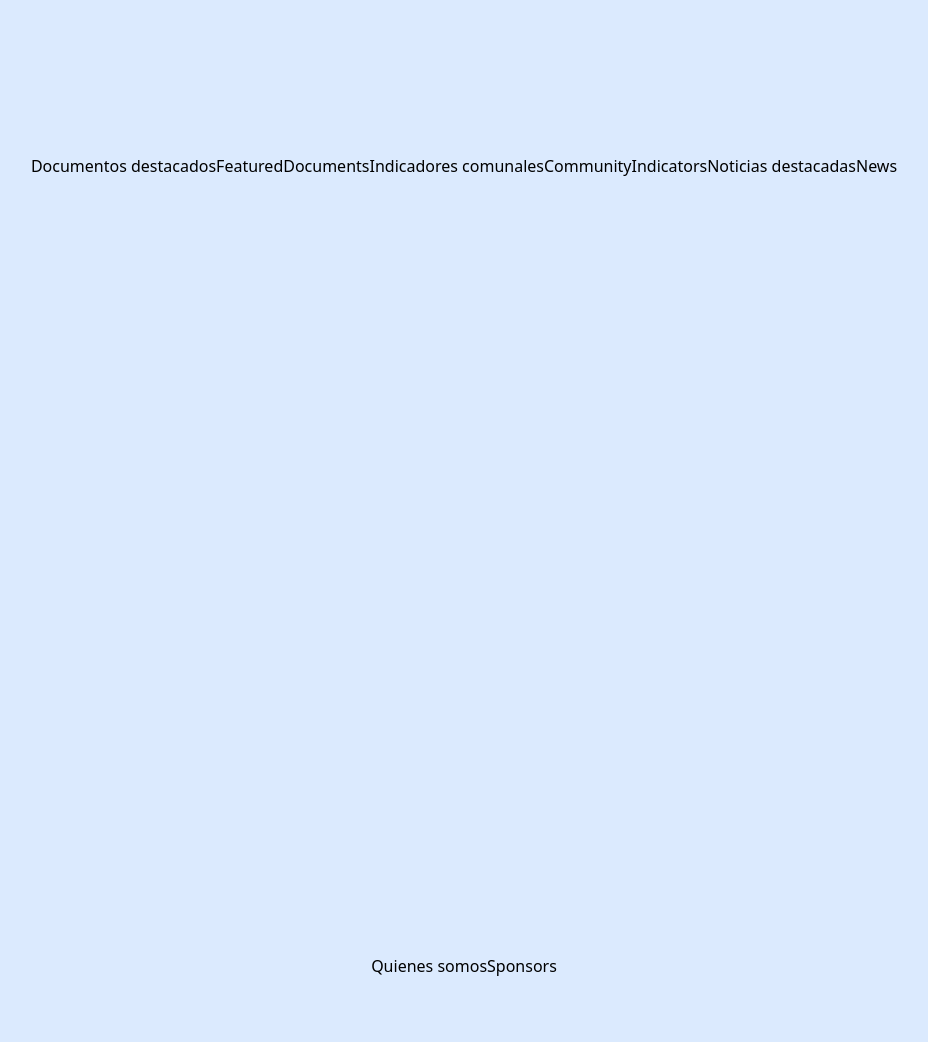
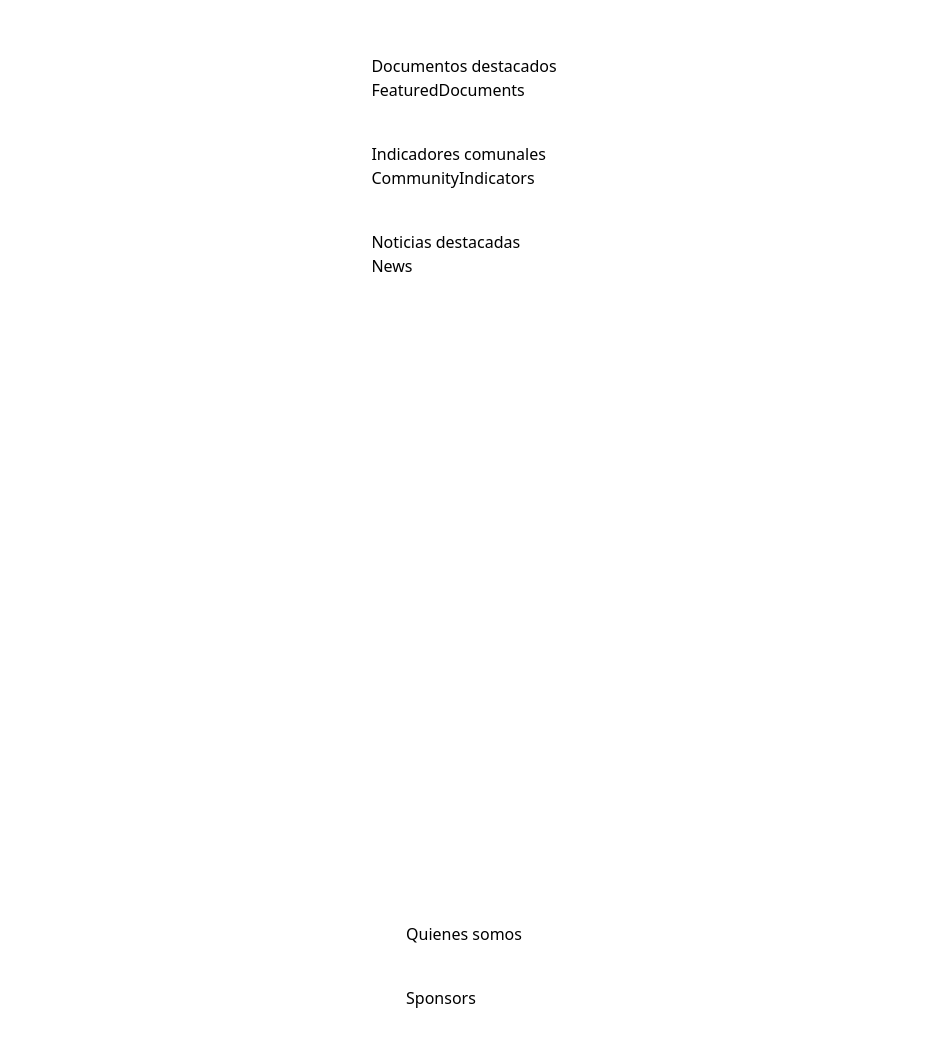
Before and after one commit to jaime-hndz/fondocyt, a React (Vite) app: page / in a window 1280 px wide. Shown: the part 1144-2186 px from the top of the page, without its empty margins (176-1104 px from the left). Built offline with nearby package versions, Linux system fonts and the light colour scheme.

Commit message:
fix config and add style to sections

```diff
--- a/package.json
+++ b/package.json
@@ -15,6 +15,7 @@
     "@mui/icons-material": "^6.4.2",
     "@mui/material": "^6.4.0",
     "@tailwindcss/vite": "^4.0.0",
+    "path": "^0.12.7",
     "react": "^18.3.1",
     "react-dom": "^18.3.1",
     "react-router": "^7.1.3",
@@ -24,6 +25,7 @@
   },
   "devDependencies": {
     "@eslint/js": "^9.17.0",
+    "@types/node": "^22.13.1",
     "@types/react": "^18.3.18",
     "@types/react-dom": "^18.3.5",
     "@vitejs/plugin-react-swc": "^3.5.0",
--- a/src/components/home/featured/FeaturedSection.tsx
+++ b/src/components/home/featured/FeaturedSection.tsx
@@ -1,17 +1,25 @@
-import { PageSection } from '../../layout/PageSection'
-import { FeaturedDocuments } from './FeaturedDocuments'
-import { CommunityIndicators } from './CommunityIndicators'
-import { News } from './News'
+import { PageSection } from "../../layout/PageSection";
+import { FeaturedDocuments } from "./FeaturedDocuments";
+import { CommunityIndicators } from "./CommunityIndicators";
+import { News } from "./News";
 
 export const FeaturedSection = () => {
   return (
     <PageSection>
+      <div className="flex flex-col gap-10">
+        <div>
           Documentos destacados
           <FeaturedDocuments />
+        </div>
+        <div>
           Indicadores comunales
           <CommunityIndicators />
+        </div>
+        <div>
           Noticias destacadas
           <News />
+        </div>
+      </div>
     </PageSection>
-  )
-}
+  );
+};
--- a/src/components/home/we/WeAreSection.tsx
+++ b/src/components/home/we/WeAreSection.tsx
@@ -5,8 +5,10 @@ import { WeAre } from './WeAre'
 export const WeAreSection = () => {
   return (
     <PageSection>
-        <WeAre />
-        <Sponsors />
+        <div className='flex flex-col gap-10'>
+          <WeAre />
+          <Sponsors />
+        </div>
     </PageSection>
 
   )
--- a/src/components/layout/AppLayout.tsx
+++ b/src/components/layout/AppLayout.tsx
@@ -12,9 +12,7 @@ export const AppLayout: React.FC<Props> = ({ children }) => {
   return (
     <div className="page absolute size-full">
       <Header />
-
-
-      <div className="bg-blue-100 min-h-screen ">{children}</div>
+      <div className="min-h-screen ">{children}</div>
       <Footer />
     </div>
   );
--- a/vite.config.ts
+++ b/vite.config.ts
@@ -2,8 +2,14 @@ import { defineConfig } from 'vite'
 import react from '@vitejs/plugin-react-swc'
 import tailwindcss from '@tailwindcss/vite'
 import tsconfigPaths from "vite-tsconfig-paths";
+import path from 'path';
 
 // https://vite.dev/config/
 export default defineConfig({
-  plugins: [react(), tailwindcss(), tsconfigPaths()]
+  plugins: [react(), tailwindcss(), tsconfigPaths()],
+  resolve: {
+    alias: {
+      "@": path.resolve(__dirname, "src"),
+    },
+  },
 })
```
Also changed, not shown: src/components/layout/PageSection.tsx (+8 -8 lines), 1 other file (tests, documents, lock files or other folders). Lines whose indentation alone changed are shown as unchanged.
